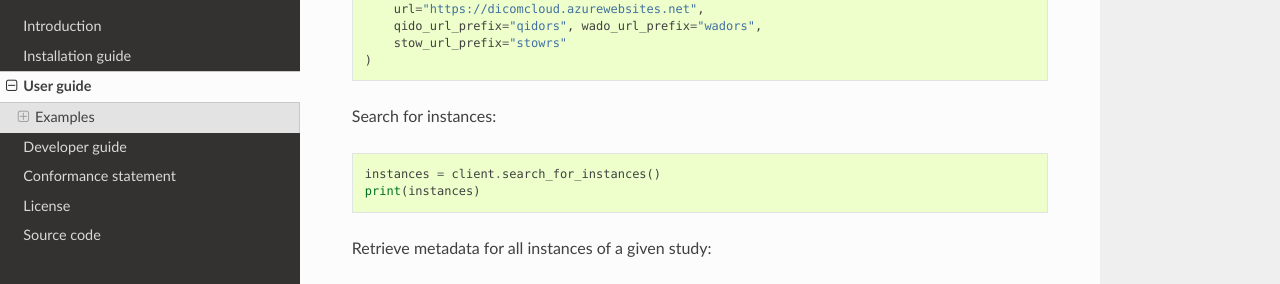
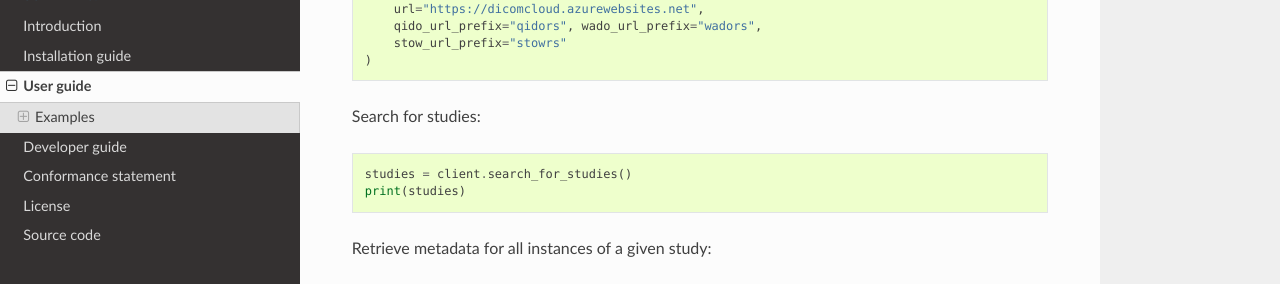
Before and after one commit to ImagingDataCommons/dicomweb-client, a Sphinx documentation site: the page built from docs/usage.rst, in a window 1280 px wide and 900 px high, scrolled down 369 px. Shown: the part 151-435 px from the top of the window. Built offline with Sphinx 7.4.7 and the Read the Docs theme 2.0.0, drawn with Linux system fonts in a browser that asks for light colours.

Commit message:
Change usage example in docs

```diff
--- a/docs/usage.rst
+++ b/docs/usage.rst
@@ -28,12 +28,12 @@ Instantiate the client:
         stow_url_prefix="stowrs"
     )
 
-Search for instances:
+Search for studies:
 
 .. code-block:: python
 
-    instances = client.search_for_instances()
-    print(instances)
+    studies = client.search_for_studies()
+    print(studies)
 
 
 Retrieve metadata for all instances of a given study:
```
